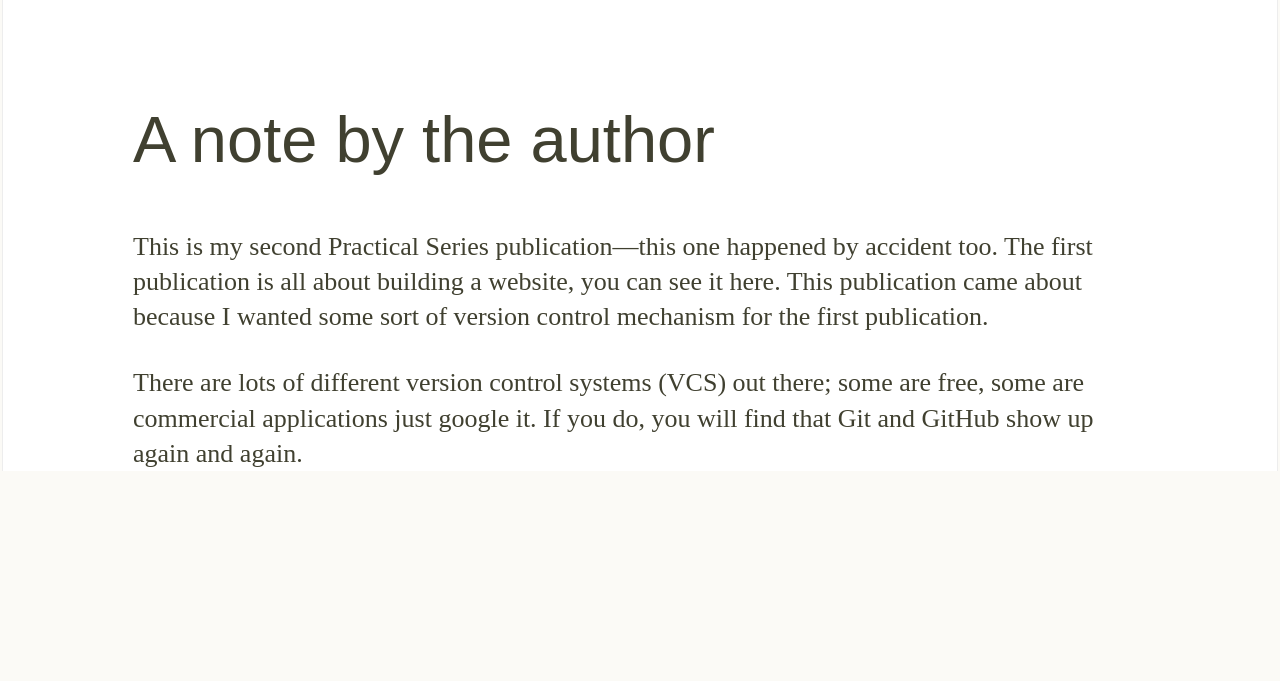
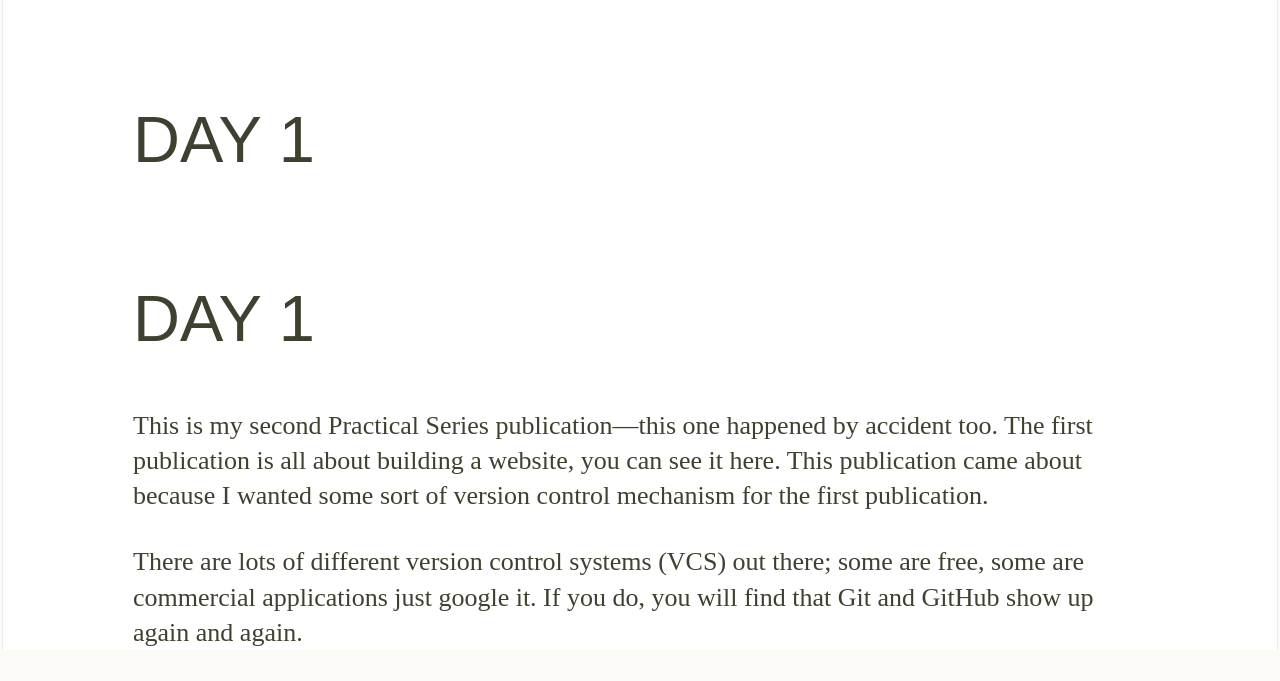
Before and after one commit to AishwaryaUnta/Advanced-Physical-Design-using-OpenLANE-Sky130, a plain HTML site: page Index.html in a window 1280 px wide. Shown: the part 1049-1730 px from the top of the page. Before the commit the page ends 1551 px from the top, so only its background shows below. Drawn offline with Linux system fonts and the light colour scheme.

Commit message:
Update Index.html

```diff
--- a/Index.html
+++ b/Index.html
@@ -14,7 +14,8 @@
             <img src="11-resources/02-images/logo.png" alt="cover logo">
         </figure>
 
-        <h3>A note by the author</h3>
+        <h3>DAY 1</h3>
+        <h3>DAY 1</h3>
 
 <p>This is my second Practical Series publication—this one happened by accident too. The first publication is all about building a website, you can see it here. This publication came about because I wanted some sort of version control mechanism for the first publication.</p>
 
```
